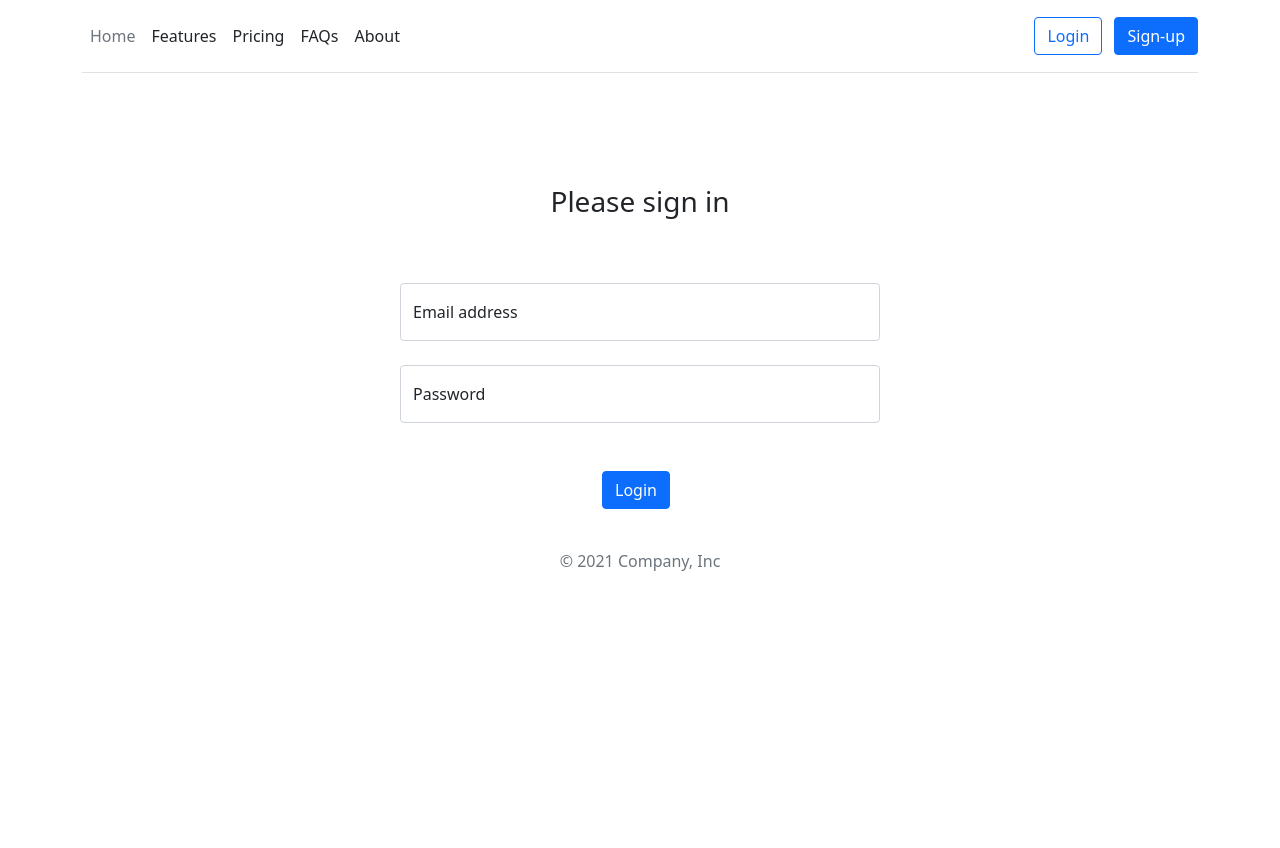
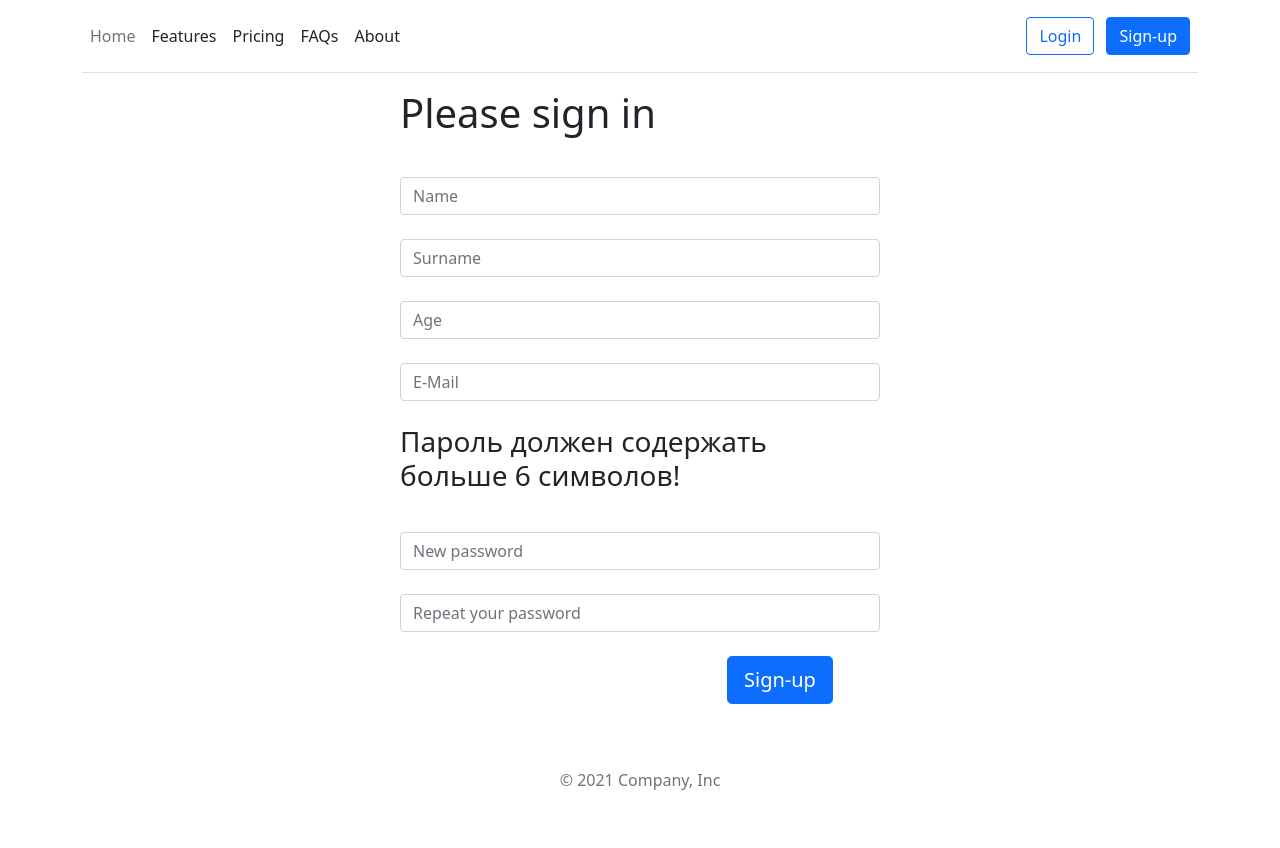
Before and after one commit to BelyashMatvey/my_site, a Flask app: page / in a window 1280 px wide. Before the commit the page ends 571 px from the top, so only its background shows below. Run offline with Flask 2, Linux system fonts and the light colour scheme.

Commit message:
added the check of length of password and workable form of Login

```diff
--- a/app.py
+++ b/app.py
@@ -1,47 +1,103 @@
-from flask import Flask,render_template,url_for,request,redirect
+import sqlite3
+
+from flask import Flask, render_template, request, redirect, flash
 from flask_sqlalchemy import SQLAlchemy
-from sqlalchemy import desc
-from datetime import datetime
+
 app = Flask(__name__)
-app.config['SQLALCHEMY_DATABASE_URI']='sqlite:///site.db'
-app.config['SQLALCHEMY_DATABASE_MODIFICATIONS']=False
-db=SQLAlchemy(app)
+app.config['SQLALCHEMY_DATABASE_URI'] = 'sqlite:///site.db'
+app.config['SQLALCHEMY_DATABASE_MODIFICATIONS'] = False
+db = SQLAlchemy(app)
+
+
+class User(db.Model):
+    id = db.Column(db.Integer, autoincrement=True)
+    fname = db.Column(db.String(50), primary_key=True, nullable=False)
+    sname = db.Column(db.String(50), primary_key=True, nullable=False)
+    age = db.Column(db.Integer, nullable=False)
+    email = db.Column(db.String(100), primary_key=True, nullable=False)
+    password = db.Column(db.String(100), nullable=False)
+
+    def __repr__(self):
+        return '<User %r>' % self.id
+
+
 class Article(db.Model):
-    id=db.Column(db.Integer,autoincrement=True)
-    name_music=db.Column(db.String(100),primary_key=True,nullable=False)
-    fname=db.Column(db.String(50),primary_key=True,nullable=False)
-    sname=db.Column(db.String(50),primary_key=True,nullable=False)
-    date=db.Column(db.DateTime,default=datetime.utcnow())
-    link=db.Column(db.String(100),nullable=False)
-    link_image=db.Column(db.String(100),nullable=False)
-    mark=db.Column(db.Float,nullable=False)
-    number=db.Column(db.Integer,primary_key=True,nullable=False)
+    id = db.Column(db.Integer, autoincrement=True)
+    name_music = db.Column(db.String(100), primary_key=True, nullable=False)
+    fname = db.Column(db.String(50), nullable=False)
+    sname = db.Column(db.String(50), nullable=False)
+    link = db.Column(db.String(100), nullable=False)
+    link_image = db.Column(db.String(100), nullable=False)
+    mark = db.Column(db.Float, nullable=False)
+    age = db.Column(db.Integer, nullable=False)
+
     def __repr__(self):
         return '<Article %r>' % self.id
+
+
 @app.route('/')
-@app.route('/log_in')
-def log_in():
-    return render_template('sign_in.html')
+@app.route('/sign-up', methods=['POST', 'GET'])
+def sign_up():
+    if request.method == "POST":
+        fname = request.form["fname"]
+        sname = request.form["sname"]
+        age = request.form["age"]
+        email = request.form["email"]
+        password = request.form["password"]
+        rep_password = request.form["rep_password"]
+        if len(password)>6 and password == rep_password:
+            user = User(fname=fname, sname=sname, age=age, email=email, password=password)
+            db.session.add(user)
+            db.session.commit()
+            return redirect('/home')
+        else:
+            return render_template('sign-up.html')
+    else:
+        return render_template('sign-up.html')
+
+
 @app.route('/home')
 def home():  # put application's code here
-    articles=Article.query.order_by(Article.mark.desc()).all()
-    return render_template('index.html',articles=articles)
-@app.route('/create-article',methods=['POST','GET'])
+    articles = Article.query.order_by(Article.mark.desc()).all()
+    return render_template('index.html', articles=articles)
+
+@app.route('/login',methods=['POST','GET'])
+def check_login():
+    if request.method=="POST":
+        email=request.form["email"]
+        password=request.form["password"]
+        sqlconnection=sqlite3.Connection("site.db")
+        cursor=sqlconnection.cursor()
+        query1="SELECT email , password from User WHERE email='{email}' AND password='{password}'".format(email=email,password=password)
+        rows=cursor.execute(query1)
+        rows=rows.fetchall()
+        if len(rows)==1:
+            return redirect('/home')
+        else:
+            return redirect('/login')
+    else:
+        return render_template('login.html')
+
+@app.route('/create-article', methods=['POST', 'GET'])
 def create_article():
-    if request.method=="POST":
-        mark=request.form["mark"]
+    if request.method == "POST":
+        mark = request.form["mark"]
         number = request.form["number"]
         fname = request.form["fname"]
         sname = request.form["sname"]
-        name_music= request.form["name_music"]
-        link=request.form["link"]
-        link_image="https://i.ytimg.com/vi/"+link[17:]+"/mqdefault.jpg"
-        article=Article(mark=mark,number=number,fname=fname,name_music=name_music,sname=sname,link=link,link_image=link_image)
+        name_music = request.form["name_music"]
+        link = request.form["link"]
+        link_image = "https://i.ytimg.com/vi/" + link[17:] + "/mqdefault.jpg"
+        age = request.form["age"]
+        article = Article(mark=mark, number=number, fname=fname, name_music=name_music, sname=sname, link=link,
+                          link_image=link_image, age=age)
         db.session.add(article)
         db.session.commit()
         print(link_image)
         return redirect('/home')
     else:
         return render_template('create-article.html')
+
+
 if __name__ == '__main__':
     app.run(debug=True)
--- a/static/main.css
+++ b/static/main.css
@@ -9,6 +9,9 @@
 .element-list{
     height: 100px;
     border-radius: 10px;
+}
+.otstup-btn{
+    margin-left: 327px;
 }
 A IMG{
     border: none;
--- a/templates/base.html
+++ b/templates/base.html
@@ -18,8 +18,8 @@
         <li><a href="#" class="nav-link px-2 link-dark">About</a></li>
       </div>
       <div class="col-md-2 text-end">
-          <a href="/log_in" class="btn btn-outline-primary me-2">Login</a>
-        <button type="button" class="btn btn-primary">Sign-up</button>
+          <a href="/login" class="btn btn-outline-primary me-2">Login</a>
+          <a href="/sign-up" class="btn btn-primary me-2">Sign-up</a>
       </div>
     </header>
   </div>
--- /dev/null
+++ b/templates/sign-up.html
@@ -0,0 +1,20 @@
+{% extends 'base.html' %}
+{% block title %}
+    <title>Sign In Page</title>
+{% endblock %}
+{% block body %}
+    <div class="otstup1">
+    <form method="post">
+        <h1 class="h1 mb-3 fw-normal">Please sign in</h1><br>
+        <input type="text" name="fname" id="fname" class="form-control" placeholder="Name"><br>
+        <input type="text" name="sname" id="sname" class="form-control" placeholder="Surname"><br>
+        <input type="number" name="age" id="age" class="form-control" placeholder="Age"><br>
+        <input type="text" name="email" id="email" class="form-control" placeholder="E-Mail"><br>
+        <h3 class="h3 mb-3 fw-normal">Пароль должен содержать больше 6 символов!</h3><br>
+        <input type="text" name="password" id="password" class="form-control" placeholder="New password"><br>
+        <input type="text" name="rep_password" id="rep_password" class="form-control" placeholder="Repeat your password"><br>
+        <input type="submit" class="btn btn-primary btn-lg me-2 otstup-btn" value="Sign-up">
+    </form>
+    </div>
+        <br>
+{% endblock %}
--- a/templates/sign_in.html
+++ /dev/null
@@ -1,33 +0,0 @@
-{% extends 'base.html' %}
-{% block title %}
-    <title>Sign In Page</title>
-{% endblock %}
-{% block body %}
-    <body class="text-center">
-    <main class="form-signin">
-    <form>
-    <!---<img class="mb-4" src="/docs/5.1/assets/brand/bootstrap-logo.svg" alt="" width="72" height="57">--->
-        <br>
-        <br>
-        <br>
-        <br>
-    <h1 class="h3 mb-3 fw-normal">Please sign in</h1><br>
-        <br>
-    <div class="otstup1">
-    <div class="form-floating">
-      <input type="email" class="form-control" id="floatingInput" placeholder="name@example.com">
-      <label for="floatingInput">Email address</label>
-    </div>
-        <br>
-    <div class="form-floating">
-      <input type="password" class="form-control" id="floatingPassword" placeholder="Password">
-      <label for="floatingPassword">Password</label>
-    </div>
-    </div>
-        <br>
-        <br>
-    <a href="/home" class="btn btn-primary me-2">Login</a>
-  </form>
-    </main>
-    </body>
-{% endblock %}
```
Also changed, not shown: templates/create-article.html (+9 -8 lines), templates/login.html (added, +14 -0 lines), templates/toast.html (added, +13 -0 lines), site.db.
